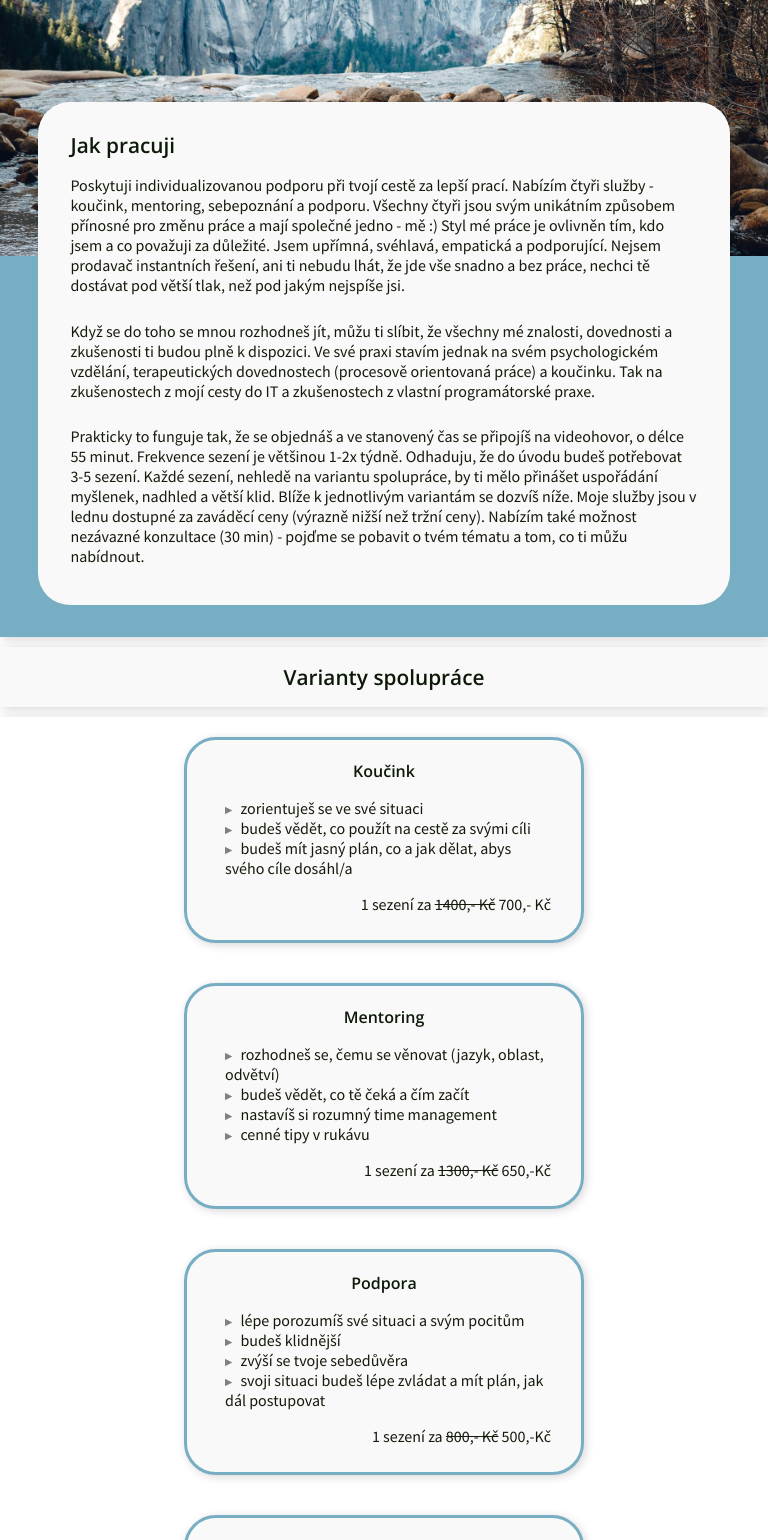
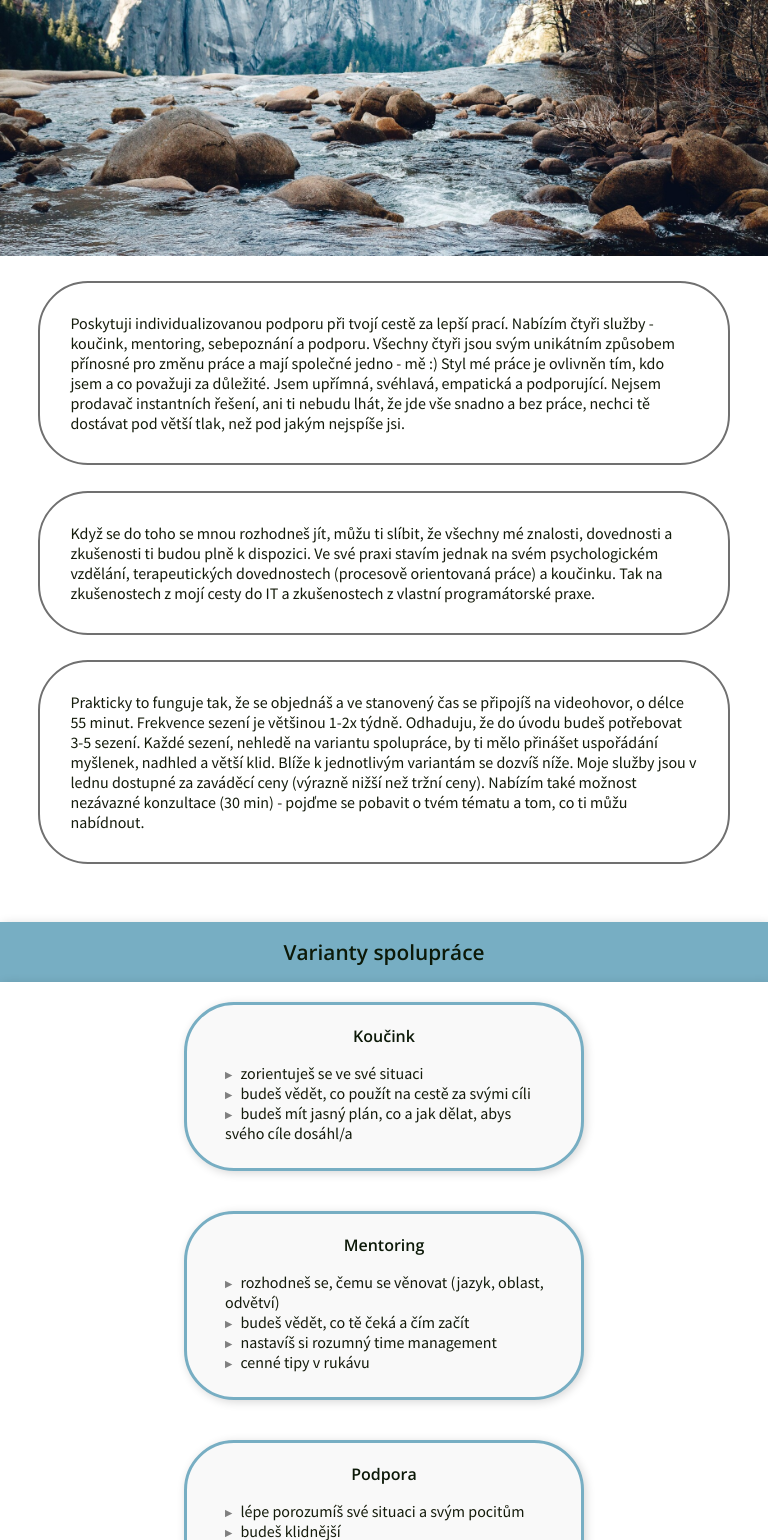
Before and after one commit to NelliaS/personal-webpage, a Next.js app: page /jakToFunguje in a window 768 px wide. Shown: the top 1540 px of the page. Built offline with nearby package versions, Linux system fonts and the light colour scheme.

Commit message:
mobile design update jaktofunguje,kontakt

```diff
--- a/src/pages/jakToFunguje.tsx
+++ b/src/pages/jakToFunguje.tsx
@@ -21,7 +21,7 @@ const JakToFunguje: NextPage = () => {
         </div>
         <section className={styles.content__block1} >
           <div className={styles.content__box}>
-            <h1>Jak pracuji</h1>
+            <h1 className={styles.hidden}>Jak pracuji</h1>
              <p>Poskytuji individualizovanou podporu při tvojí cestě za lepší prací. Nabízím čtyři služby - koučink, mentoring, sebepoznání a podporu. Všechny čtyři jsou svým unikátním způsobem přínosné pro změnu práce a mají společné jedno - mě :) Styl mé práce je ovlivněn tím, kdo jsem a co považuji za důležité. Jsem upřímná, svéhlavá, empatická a podporující. Nejsem prodavač instantních řešení, ani ti nebudu lhát, že jde vše snadno a bez práce, nechci tě dostávat pod větší tlak, než pod jakým nejspíše jsi.</p>
              <p>Když se do toho se mnou rozhodneš jít, můžu ti slíbit, že všechny mé znalosti, dovednosti a zkušenosti ti budou plně k dispozici. Ve své praxi stavím jednak na svém psychologickém vzdělání, terapeutických dovednostech (procesově orientovaná práce) a koučinku. Tak na zkušenostech z mojí cesty do IT a zkušenostech z vlastní programátorské praxe.</p>
              <p>Prakticky to funguje tak, že se objednáš a ve stanovený čas se připojíš na videohovor, o délce 55 minut. Frekvence sezení je většinou 1-2x týdně. Odhaduju, že do úvodu budeš potřebovat 3-5 sezení. Každé sezení, nehledě na variantu spolupráce, by ti mělo přinášet uspořádání myšlenek, nadhled a větší klid. Blíže k jednotlivým variantám se dozvíš níže.
@@ -41,7 +41,7 @@ const JakToFunguje: NextPage = () => {
               <li>zorientuješ se ve své situaci</li>
               <li>budeš vědět, co použít na cestě za svými cíli</li>
               <li>budeš mít jasný plán, co a jak dělat, abys svého cíle dosáhl/a</li>
-              <p>1 sezení za <del>1400,- Kč</del> 700,- Kč</p>
+              <p className={styles.hidden}>1 sezení za <del>1400,- Kč</del> 700,- Kč</p>
             </ul>
           </div>
           <div className={styles.card}>
@@ -51,7 +51,7 @@ const JakToFunguje: NextPage = () => {
               <li>budeš vědět, co tě čeká a čím začít</li>
               <li>nastavíš si rozumný time management</li>
               <li>cenné tipy v rukávu</li>
-              <p>1 sezení za <del>1300,- Kč</del> 650,-Kč</p>
+              <p className={styles.hidden}>1 sezení za <del>1300,- Kč</del> 650,-Kč</p>
             </ul>
           </div>
           <div className={styles.card}>
@@ -61,7 +61,7 @@ const JakToFunguje: NextPage = () => {
               <li>budeš klidnější</li>
               <li>zvýší se tvoje sebedůvěra</li>
               <li>svoji situaci budeš lépe zvládat a mít plán, jak dál postupovat</li>
-              <p>1 sezení za <del>800,- Kč</del> 500,-Kč </p>
+              <p className={styles.hidden}>1 sezení za <del>800,- Kč</del> 500,-Kč </p>
             </ul>
           </div>
           <div className={styles.card}>
@@ -70,7 +70,7 @@ const JakToFunguje: NextPage = () => {
               <li>absolvuješ diagnostiku osobnosti, kognitivních schopností (inteligence) anebo aktuálního psychického stavu</li>
               <li>vydáš na cestu, která je pro tebe nejvhodnější</li>
               <li>budeš vědět, na čem stavět úspěch a jak dál</li>
-              <p>1 sezení za <del>1500,- Kč</del> 750,-Kč</p>
+              <p className={styles.hidden}>1 sezení za <del>1500,- Kč</del> 750,-Kč</p>
             </ul>
           </div>
           <div className={styles.card}>
--- a/src/styles/JakToFunguje.module.css
+++ b/src/styles/JakToFunguje.module.css
@@ -3,7 +3,7 @@
 .content {
   max-width: 1440px;
   height: auto;
-  margin:auto;
+  margin: auto;
 }
 .content li {
   margin-left: 0;
@@ -42,7 +42,7 @@
 }
 
 @media (max-width: 768px) {
-   .content__block1 {
+  .content__block1 {
     padding-bottom: 2rem;
   }
   .content__box {
@@ -64,11 +64,6 @@
 }
 .content__block2 h1 {
   margin: 2rem auto 2rem;
-}
-@media (max-width: 768px) {
-  .content__block2 h1 {
-    margin: 1rem auto 1rem;
-  }
 }
 
 .content__block3 {
@@ -140,7 +135,39 @@
   .card h2 {
     font-size: 1.5rem;
   }
+}
 
+@media (max-width: 768px) {
+  .content__block2 {
+    margin: 0;
+    background-color: var(--color-secondary);
+  }
+  .content__block2 h1 {
+    margin: 1rem auto 1rem;
+  }
+  .content__box {
+    margin: 0 auto;
+    padding: 0;
+    background-color: white;
+  }
+  .content__box p {
+    border: 2px solid #707070;
+    border-radius: 50px;
+    padding: 30px;
+  }
+  .content__box:first-child {
+    margin-top: 25px;
+  }
+  .content__block1 {
+    background-color: white;
+  }
+  .card {
+    padding: 20px 30px 25px 30px;
+    border-radius: 50px;
+  }
+  .hidden {
+    display: none;
+  }
 }
 
 .content__block4 {
--- a/src/styles/Title.module.css
+++ b/src/styles/Title.module.css
@@ -3,9 +3,15 @@
   font-size: 1.4rem;
   font-family: var(--font-family-main);
 }
+@media screen and (min-width: 350px) {
+  .main_title {
+    display: none;
+  }
+}
 
 @media screen and (min-width: 768px) {
   .main_title {
+    display: initial;
     font-size: 1.8rem;
   }
 }
```
Also changed, not shown: src/styles/Button.module.css (+13 -0 lines), src/styles/Contact.module.css (+16 -5 lines). Lines whose indentation alone changed are shown as unchanged.
